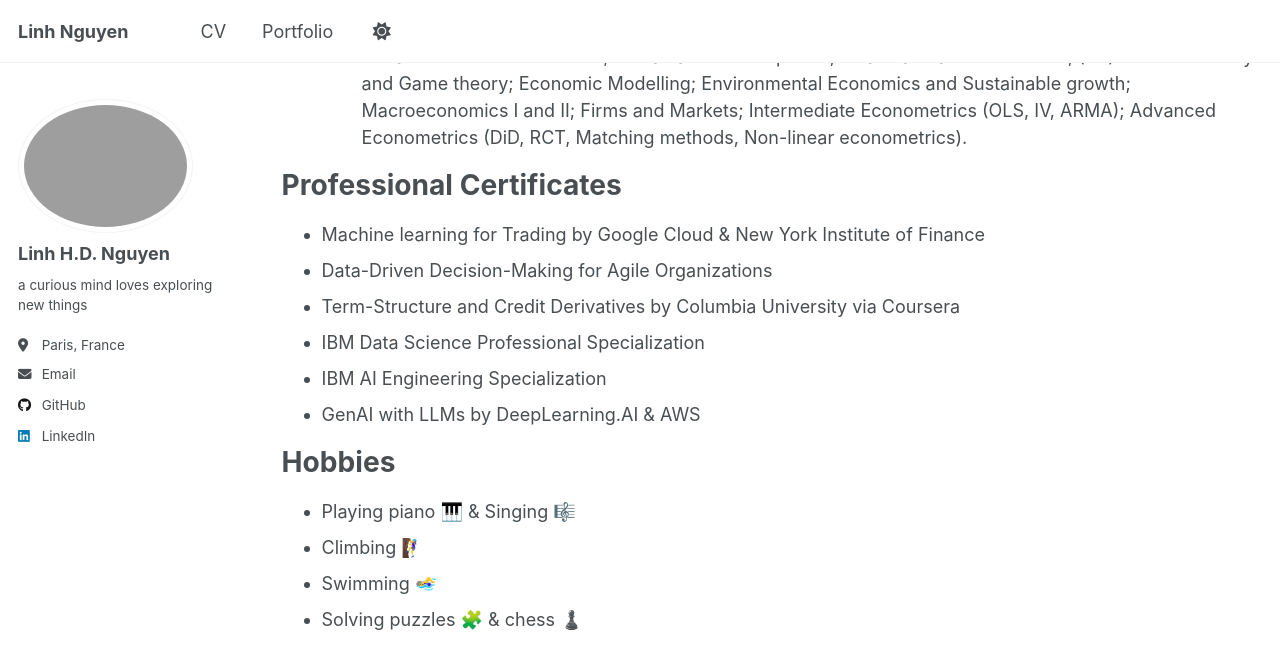
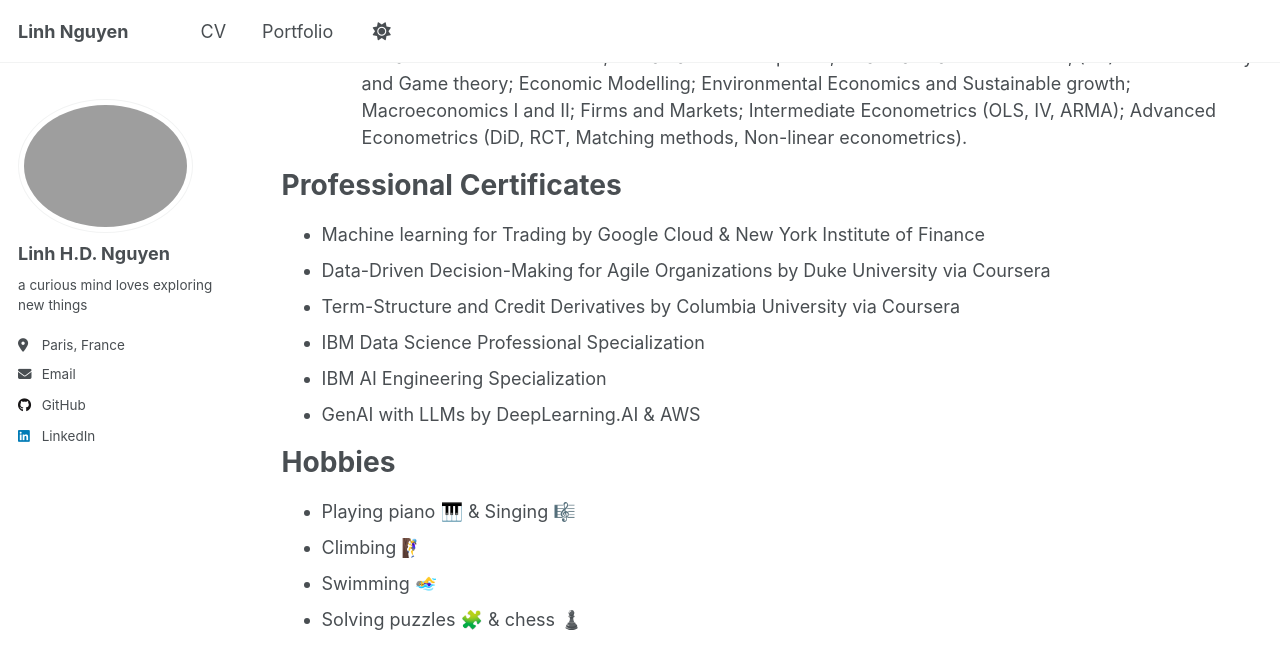
Before and after one commit to hdlinhnguyen/hdlinhnguyen.github.io, a Jekyll site: the page built from _pages/cv.md, in a window 1280 px wide and 900 px high, scrolled down 1268 px. Shown: the top 669 px of the window. Built offline with Jekyll 4.4.1, drawn with Linux system fonts in a browser that asks for light colours; emoji names are drawn with the system emoji font; a script that is not in the unit is left out.

Commit message:
Update cv.md

```diff
--- a/_pages/cv.md
+++ b/_pages/cv.md
@@ -50,7 +50,7 @@ Education
 Professional Certificates
 ======
 * Machine learning for Trading by Google Cloud & New York Institute of Finance
-* Data-Driven Decision-Making for Agile Organizations
+* Data-Driven Decision-Making for Agile Organizations by Duke University via Coursera
 * Term-Structure and Credit Derivatives by Columbia University via Coursera
 * IBM Data Science Professional Specialization
 * IBM AI Engineering Specialization
```
